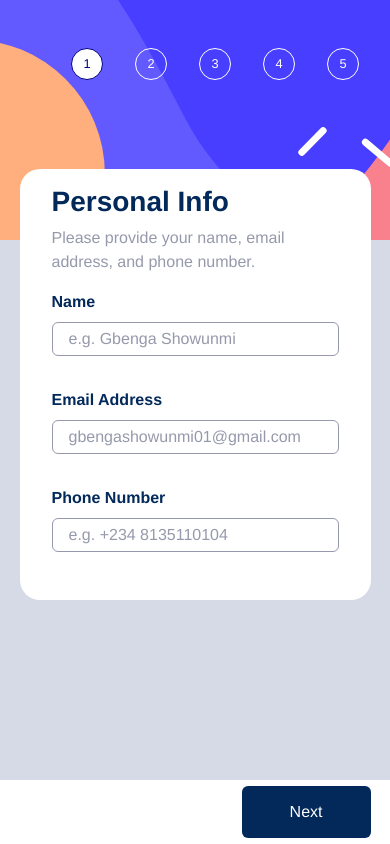
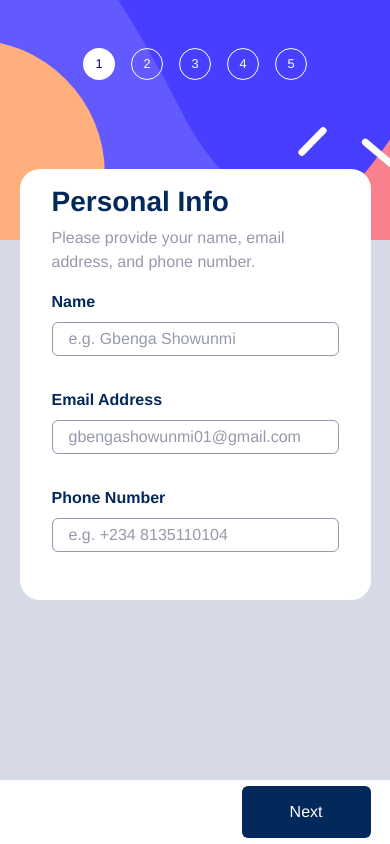
Before and after one commit to Gbengashowunmi/multi-step-form, a React (Create React App) app: page / in a window 390 px wide. Built offline with nearby package versions, Linux system fonts and the light colour scheme; a web font is replaced by a local one.

Commit message:
3rd commit

```diff
--- a/src/components/form/form.scss
+++ b/src/components/form/form.scss
@@ -61,7 +61,6 @@
     flex-direction: column;
     justify-content: center;
     background-color: white;
-
   }
   .buttons {
     width: 60%;
@@ -126,7 +125,8 @@
         color: white;
         display: flex;
         flex-direction: row;
-        gap: 2rem;
+        padding: 0;
+        gap: 1rem;
         li {
           display: flex;
           gap: 1rem;
@@ -134,7 +134,6 @@
           align-items: center;
           .bulletin {
             height: 2rem;
-            border: 1px solid;
 
             width: 2rem;
             border-radius: 50%;
@@ -174,7 +173,6 @@
       position: fixed;
       bottom: 0;
       left: 0;
-
       background-color: white;
       .prev {
         background-color: transparent;
```
